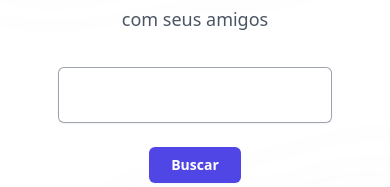
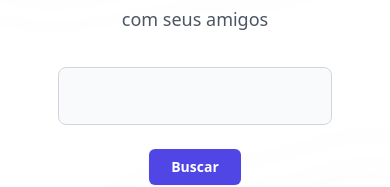
Before and after one commit to halgpt/halgpt.github.io, a Nuxt app: page / in a window 390 px wide. Shown: the part 277-464 px from the top of the page. Built offline with nearby package versions, Linux system fonts and the light colour scheme.

Commit message:
TEST input field for iphone

```diff
--- a/components/SearchBar.vue
+++ b/components/SearchBar.vue
@@ -2,7 +2,7 @@
     <form class="space-y-6 w-4/5 mt-4" action="/search" method="POST">
         <div class="mt-4">
             <input id="query" name="query" type="query" autocomplete="digite a sua busca" required
-            class="block w-full rounded-md border-0 p-4 text-gray-900 shadow-sm ring-1 ring-inset ring-gray-400 placeholder:text-gray-500 focus:ring-2 focus:ring-inset focus:ring-gray-600 sm:text-sm lg:text-lg" />
+            class="block w-full p-4 text-gray-900 border border-gray-300 rounded-lg bg-gray-50 sm:text-md focus:ring-blue-500 focus:border-blue-500 dark:bg-gray-700 dark:border-gray-600 dark:placeholder-gray-400 dark:text-white dark:focus:ring-blue-500 dark:focus:border-blue-500" />
         </div>
 
         <div class="flex justify-center">
```
